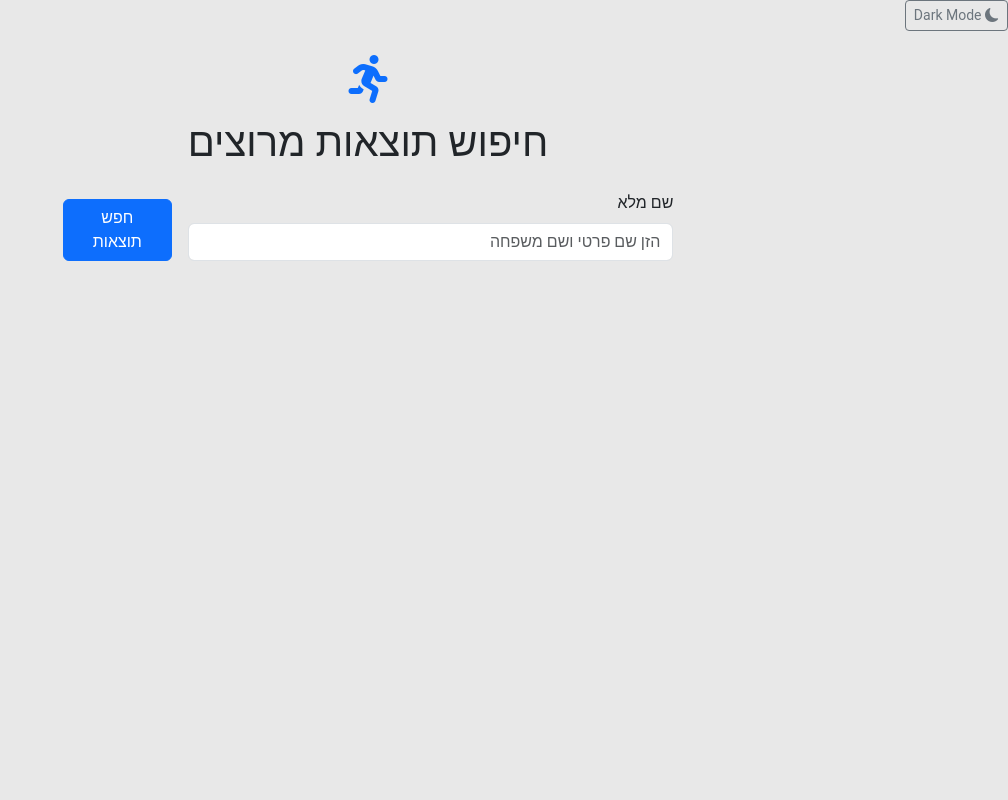
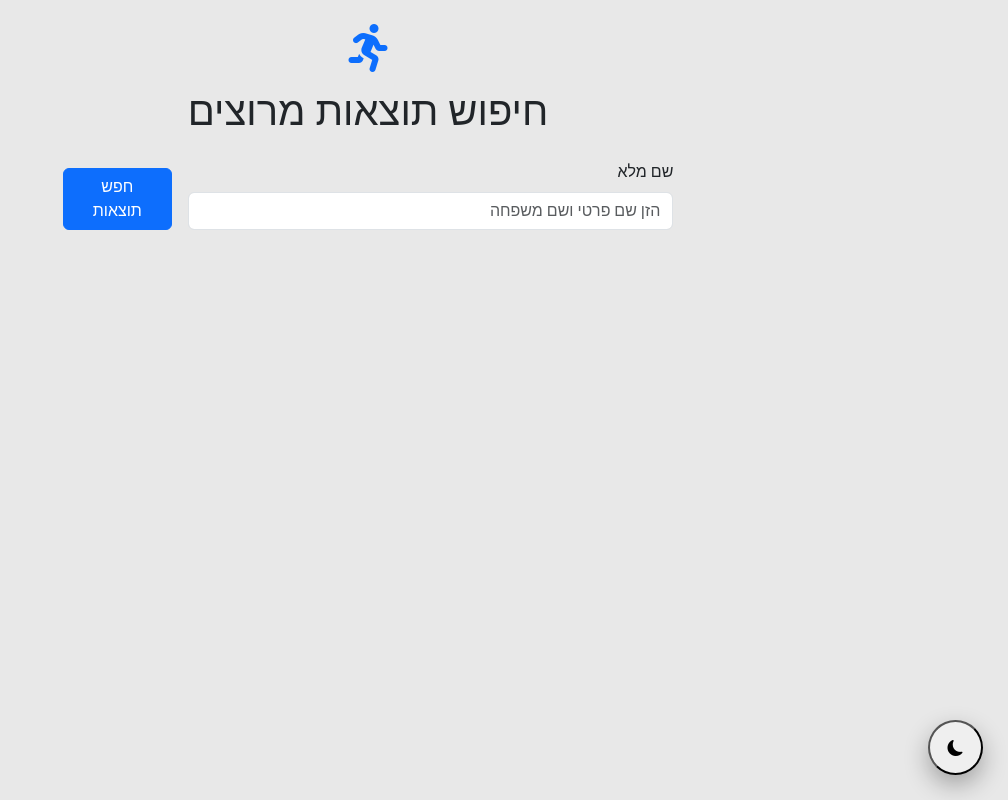
Before and after one commit to boazusa/Participants_race_results, a Flask app: template templates/single_person_index.html in a window 1280 px wide. Shown: the whole page, without its empty margins (272-1280 px from the left). Run offline with Flask 3, Linux system fonts and the light colour scheme; the template is opened without the code that fills it, so the values that code supplies are empty; some libraries are stand-ins or nearby versions.

Commit message:
new GUI #6 03042026 update, single person app GUI fixes and screenshots addition

```diff
--- a/static/css/single_person_styles.css
+++ b/static/css/single_person_styles.css
@@ -30,8 +49,66 @@
 }
 
 /* ============================= */
-/* ✅ FINAL CLEAN DARK TABLE     */
+/* 🔥 FIX TOP GREY LINE IN DARK */
 /* ============================= */
+
+[data-bs-theme="dark"] {
+    --bs-border-color: #1b2a45;   /* כחול כהה תואם לגרדיאנט שלך */
+}
+
+[data-bs-theme="dark"] body {
+    border-top: none !important;
+}
+
+[data-bs-theme="dark"] .container,
+[data-bs-theme="dark"] .card,
+[data-bs-theme="dark"] .result-section {
+    border-top: none !important;
+}
+
+/* ============================= */
+/* 🌙 Floating Theme Button */
+/* ============================= */
+
+#theme-toggle {
+    position: fixed;
+    bottom: 25px;
+    right: 25px;   /* אם RTL ואתה רוצה שמאל – תחליף ל-left */
+    z-index: 9999;
+
+    border-radius: 50px;
+    padding: 12px 18px;
+    font-weight: 600;
+
+    box-shadow: 0 10px 25px rgba(0,0,0,0.3);
+    transition: all 0.2s ease-in-out;
+}
+
+#theme-toggle:hover {
+    transform: translateY(-3px);
+    box-shadow: 0 15px 35px rgba(0,0,0,0.4);
+}
+
+[data-bs-theme="dark"] #theme-toggle {
+    background: rgba(0, 200, 255, 0.15);
+    color: #00c8ff;
+    border: 1px solid rgba(0,200,255,0.3);
+    backdrop-filter: blur(10px);
+}
+
+[data-bs-theme="dark"] #theme-toggle:hover {
+    background: rgba(0, 200, 255, 0.25);
+}
+
+#theme-toggle {
+    width: 55px;
+    height: 55px;
+    border-radius: 50%;
+    padding: 0;
+    display: flex;
+    align-items: center;
+    justify-content: center;
+}
 
 /* ============================= */
 /* ✅ CLEAN TABLE DARK MODE */
--- a/templates/single_person_index.html
+++ b/templates/single_person_index.html
@@ -95,8 +95,8 @@
 </head>
 <body>
     <!-- Theme Toggle Button -->
-    <button id="theme-toggle" class="btn btn-sm btn-outline-secondary">
-        <i class="bi bi-moon-fill"></i> Dark Mode
+    <button id="theme-toggle" aria-label="Toggle theme">
+        <i class="bi bi-moon-fill"></i>
     </button>
 
     <div class="container mt-4">
@@ -159,11 +159,11 @@
             // Apply the theme
             function applyTheme(theme) {
                 if (theme === 'dark') {
-                    document.documentElement.setAttribute("data-bs-theme", theme);
-                    themeToggle.html('<i class="bi bi-sun-fill"></i> Light Mode');
+                    document.documentElement.setAttribute("data-bs-theme", "dark");
+                    themeToggle.html('<i class="bi bi-sun-fill"></i>');
                 } else {
-                    $('html').attr('data-bs-theme', 'light');
-                    themeToggle.html('<i class="bi bi-moon-fill"></i> Dark Mode');
+                    document.documentElement.setAttribute("data-bs-theme", "light");
+                    themeToggle.html('<i class="bi bi-moon-fill"></i>');
                 }
                 localStorage.setItem('theme', theme);
             }
```
Also changed, not shown: other parts of static/css/single_person_styles.css (+58 -10 lines), 5 other files.
